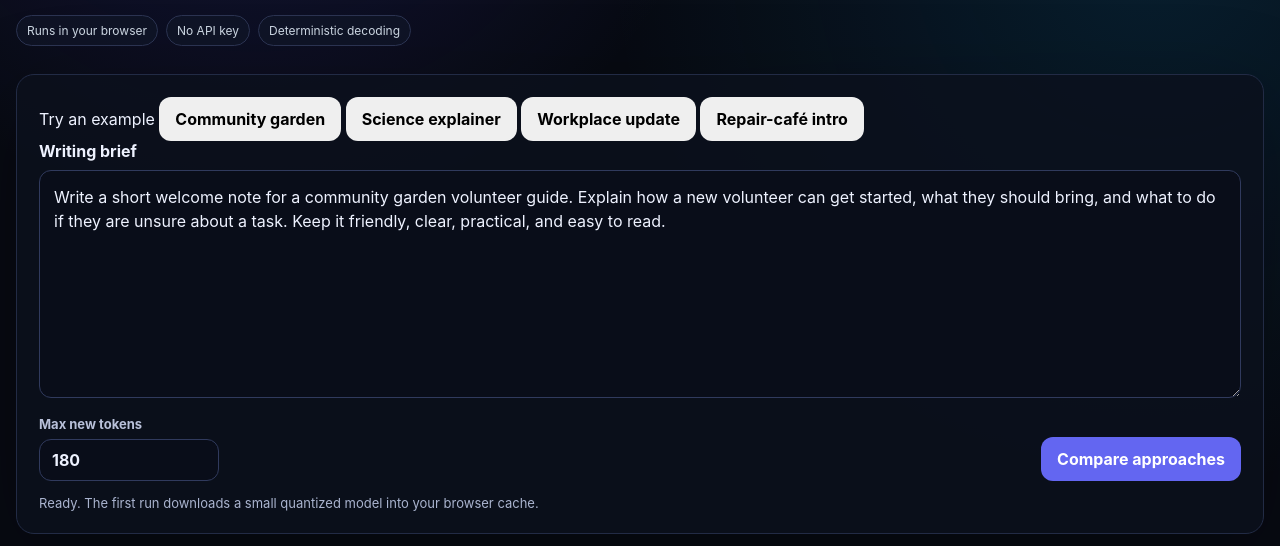
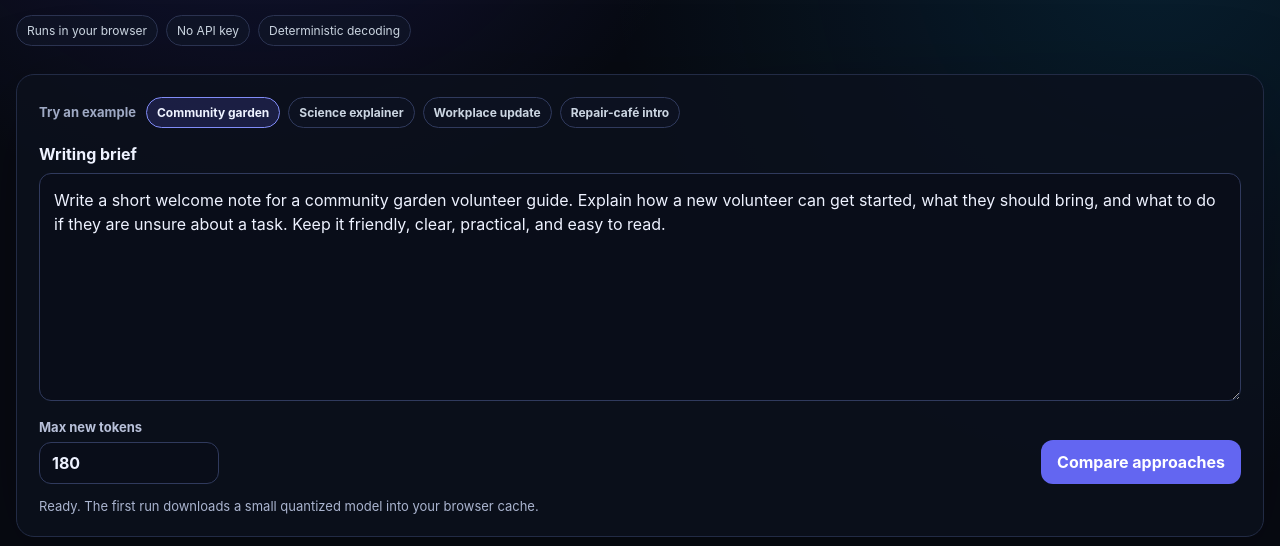
Before and after one commit to in-c0/writing-skill, a plain HTML site: page demo/static/index.html in a window 1280 px wide. Shown: the part 254-800 px from the top of the page. Drawn offline with Linux system fonts and the light colour scheme.

Commit message:
Style example picker and generation states

```diff
--- a/demo/static/styles.css
+++ b/demo/static/styles.css
@@ -53,6 +53,31 @@ textarea { resize: vertical; min-height: 170px; padding: 14px; line-height: 1.55
 input { padding: 10px 12px; }
 textarea:focus, input:focus { outline: 2px solid #6366f1; outline-offset: 1px; }
 
+.example-row {
+  display: flex;
+  flex-wrap: wrap;
+  gap: 8px;
+  align-items: center;
+  margin-bottom: 16px;
+}
+.example-label {
+  margin-right: 2px;
+  color: #9fa9c4;
+  font-size: 13px;
+  font-weight: 700;
+}
+.example {
+  padding: 7px 10px;
+  border: 1px solid #303a5d;
+  border-radius: 999px;
+  background: #0c1120;
+  color: #cbd5e1;
+  font-size: 12px;
+  font-weight: 650;
+}
+.example:hover { border-color: #6366f1; background: #11182b; }
+.example.active { border-color: #818cf8; background: rgba(99, 102, 241, .18); color: #eef2ff; }
+
 .control-row { display: flex; align-items: end; justify-content: space-between; gap: 14px; margin-top: 14px; }
 .token-control { width: 180px; margin: 0; }
 .token-control span { display: block; font-size: 13px; margin-bottom: 7px; color: #b8c0d9; }
@@ -88,6 +113,10 @@ progress { width: 100%; margin-top: 8px; height: 7px; }
 .result-head { display: flex; align-items: center; justify-content: space-between; padding: 14px 16px; border-bottom: 1px solid #202945; }
 .result-head h2 { margin: 0; font-size: 16px; }
 .output { margin: 0; padding: 18px; white-space: pre-wrap; overflow-wrap: anywhere; font: 14px/1.62 ui-sans-serif, system-ui, sans-serif; color: #dfe5f7; min-height: 310px; }
+.output[data-state="waiting"] { color: #8f99b5; }
+.output[data-state="running"] { color: #a5b4fc; }
+.output[data-state="streaming"] { color: #dfe5f7; }
+.output[data-state="error"] { color: #fca5a5; }
 
 .notes { margin-top: 18px; padding: 20px 22px; color: #b8c0d9; line-height: 1.6; }
 .notes h2 { color: #eef2ff; margin-top: 0; }
@@ -104,4 +133,5 @@ footer { padding: 24px 2px 0; font-size: 13px; color: #8f99b5; }
   .methods { grid-template-columns: 1fr; }
   .control-row { align-items: stretch; flex-direction: column; }
   .token-control, #run { width: 100%; }
+  .example-label { width: 100%; }
 }
```
